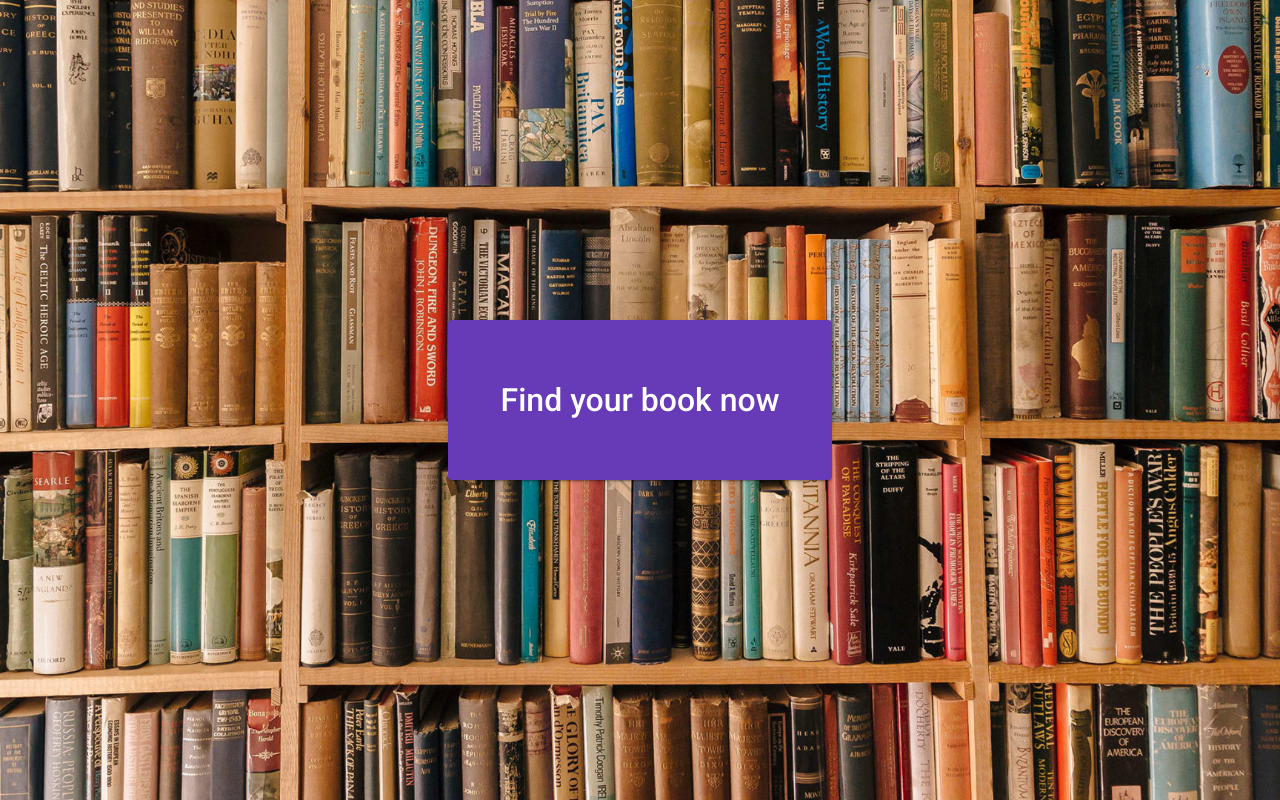
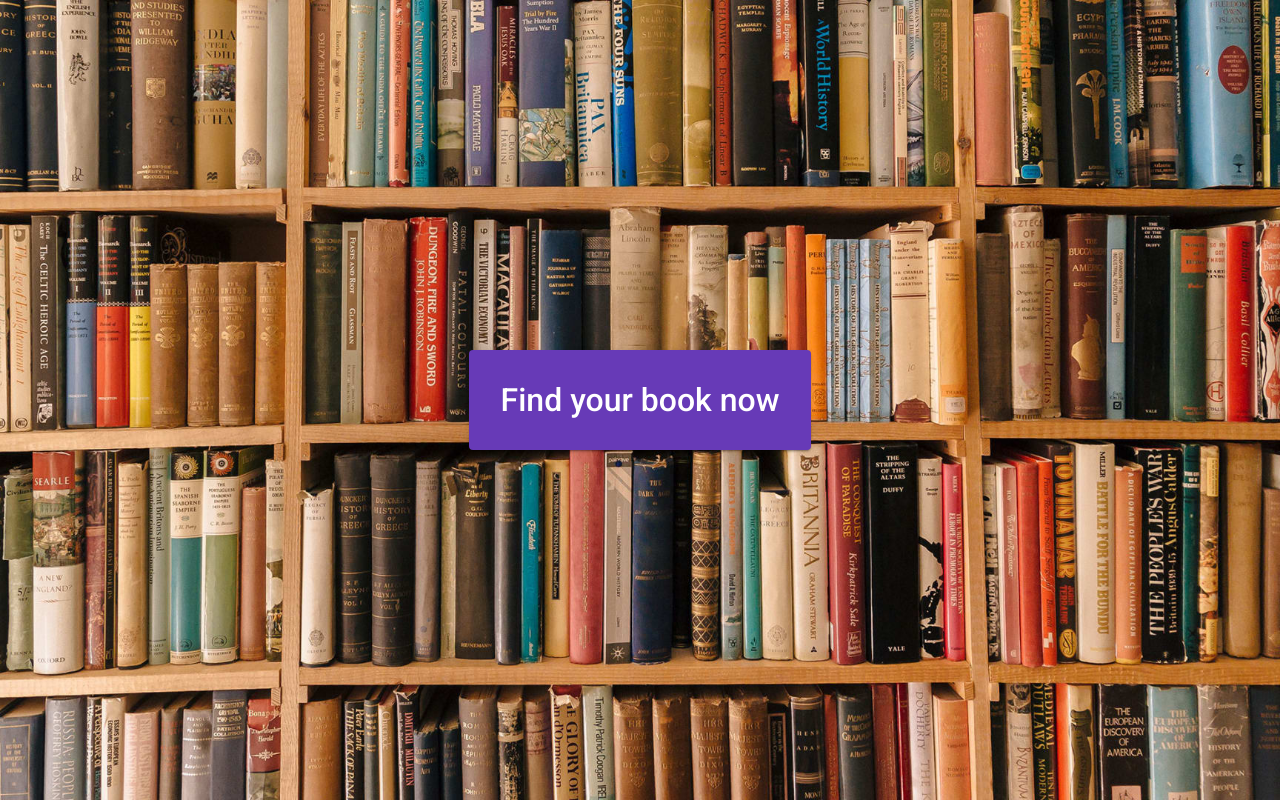
Before and after one commit to ilyassFouih/mini-dashbord, an Angular app: page /landing in a window 1280 px wide. Built offline with nearby package versions, Linux system fonts and the light colour scheme.

Commit message:
fix(landing): :lipstick: button padding

```diff
--- a/src/app/pages/landing/landing.component.scss
+++ b/src/app/pages/landing/landing.component.scss
@@ -12,8 +12,7 @@
   background-size: cover;
 
   button {
-    width: 30%;
-    height: 20%;
+    padding: 2rem;
     font-size: 2rem;
   }
 }
```
